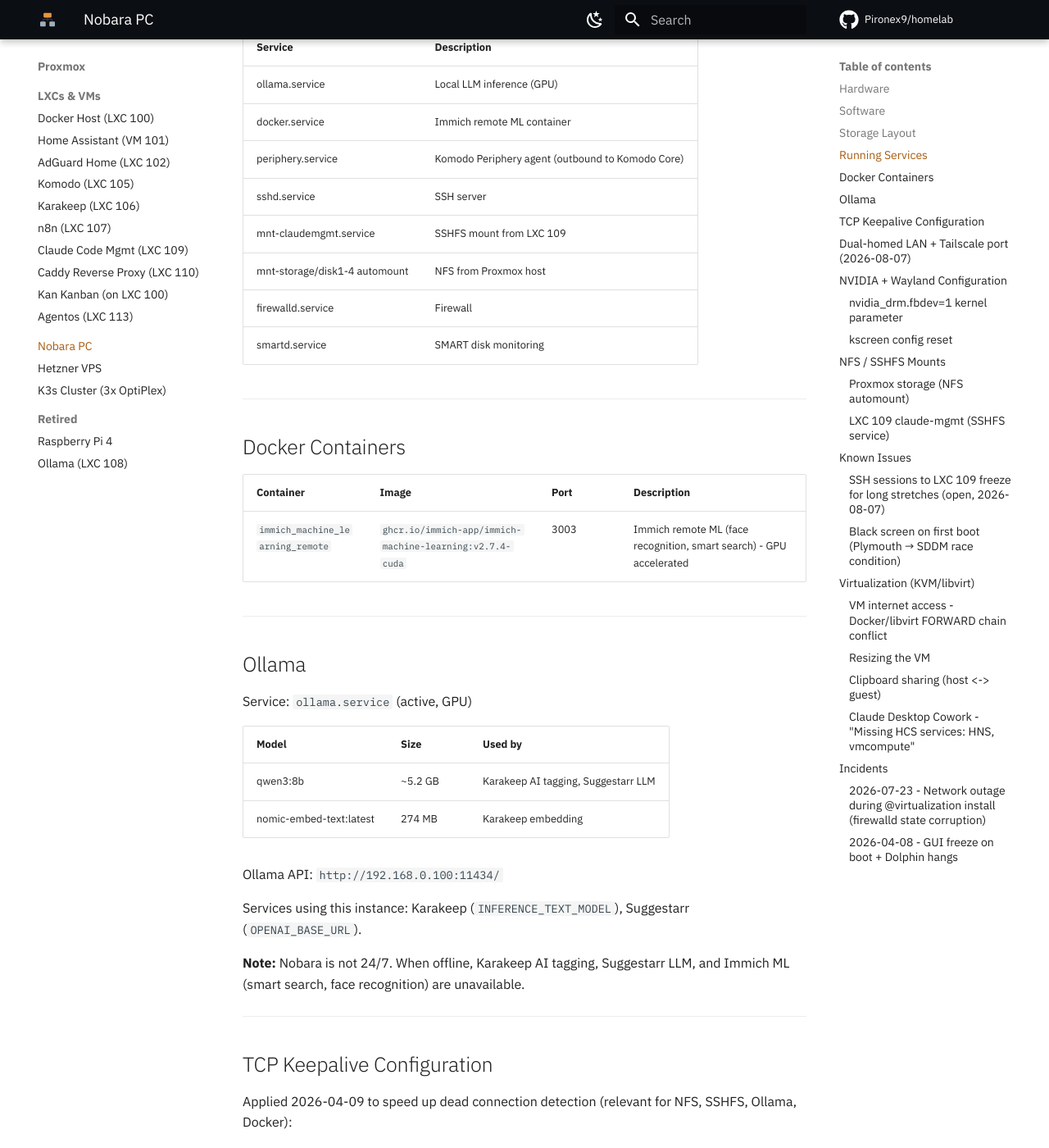
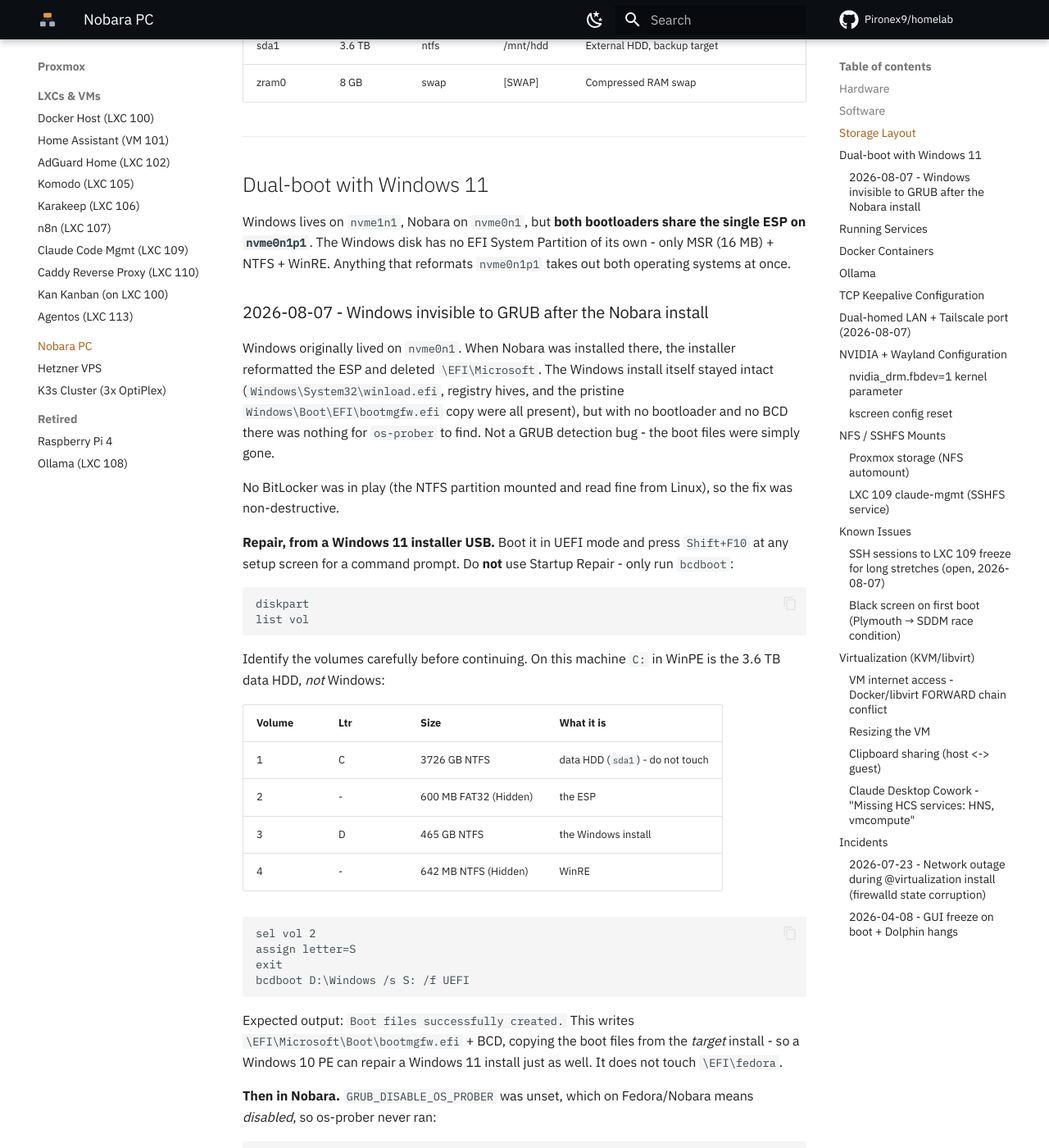
Before and after one commit to Pironex9/homelab, an MkDocs documentation site: the page built from docs/hosts/nobara.md, in a window 1280 px wide and 1400 px high, scrolled down 1551 px. Shown: the whole window at 82% size. Built offline with MkDocs 1.6.1 and Material for MkDocs 9.7.7, drawn with Linux system fonts in a browser that asks for light colours; comment, search, counter and statistics services are not loaded; some of the changed text lies outside the part shown.

Commit message:
docs(nobara): the Windows bootloader was deleted, not undetected, and bcdboot brings it back
Nobara and Windows share the single ESP on nvme0n1p1; the Windows disk has
no EFI partition at all. Installing Nobara over the old Windows disk
reformatted that ESP and took \EFI\Microsoft with it, which reads as "GRUB
did not detect Windows" but is really "there is nothing left to detect".

Records the partition map, the bcdboot repair from a Windows installer USB
(including which WinPE volume is which, since C: there is the data HDD),
and the GRUB_DISABLE_OS_PROBER default that kept os-prober from running
afterwards. Also refreshes the drifted OS/kernel/driver versions.

````diff
--- a/docs/hosts/nobara.md
+++ b/docs/hosts/nobara.md
@@ -23,9 +23,9 @@
 
 | Property | Value |
 |----------|-------|
-| OS | Nobara Linux 43 (KDE Plasma Desktop Edition) |
-| Kernel | 6.19.11-201.nobara.fc43.x86_64 |
-| NVIDIA driver | 595.58.03 |
+| OS | Nobara Linux 44 (KDE Plasma Desktop Edition) |
+| Kernel | 7.1.4-200.nobara.fc44.x86_64 |
+| NVIDIA driver | 595.84 |
 | Desktop | KDE Plasma / Wayland |
 
 Not always on. GPU inference node for the homelab.
@@ -36,10 +36,66 @@
 
 | Device | Size | FS | Mount | Notes |
 |--------|------|----|-------|-------|
+| nvme0n1p1 | 600 MB | vfat | /boot/efi | **The only ESP on the machine** - holds both GRUB and the Windows bootloader |
+| nvme0n1p2 | 2 GB | ext4 | /boot | |
 | nvme0n1p3 | 1.8 TB | btrfs | /home | Main OS drive |
-| nvme1n1p2 | 465 GB | ntfs | /mnt/nvme | Secondary NVMe |
+| nvme0n1p4 | 8.8 GB | swap | [SWAP] | |
+| nvme1n1p2 | 465 GB | ntfs | /mnt/nvme | Secondary NVMe - **also the Windows 11 system partition** |
+| nvme1n1p3 | 642 MB | ntfs | - | Windows recovery (WinRE) |
 | sda1 | 3.6 TB | ntfs | /mnt/hdd | External HDD, backup target |
 | zram0 | 8 GB | swap | [SWAP] | Compressed RAM swap |
+
+---
+
+## Dual-boot with Windows 11
+
+Windows lives on `nvme1n1`, Nobara on `nvme0n1`, but **both bootloaders share the single ESP on `nvme0n1p1`**. The Windows disk has no EFI System Partition of its own - only MSR (16 MB) + NTFS + WinRE. Anything that reformats `nvme0n1p1` takes out both operating systems at once.
+
+### 2026-08-07 - Windows invisible to GRUB after the Nobara install
+
+Windows originally lived on `nvme0n1`. When Nobara was installed there, the installer reformatted the ESP and deleted `\EFI\Microsoft`. The Windows install itself stayed intact (`Windows\System32\winload.efi`, registry hives, and the pristine `Windows\Boot\EFI\bootmgfw.efi` copy were all present), but with no bootloader and no BCD there was nothing for `os-prober` to find. Not a GRUB detection bug - the boot files were simply gone.
+
+No BitLocker was in play (the NTFS partition mounted and read fine from Linux), so the fix was non-destructive.
+
+**Repair, from a Windows 11 installer USB.** Boot it in UEFI mode and press `Shift+F10` at any setup screen for a command prompt. Do **not** use Startup Repair - only run `bcdboot`:
+
+```
+diskpart
+list vol
+```
+
+Identify the volumes carefully before continuing. On this machine `C:` in WinPE is the 3.6 TB data HDD, *not* Windows:
+
+| Volume | Ltr | Size | What it is |
+|---|---|---|---|
+| 1 | C | 3726 GB NTFS | data HDD (`sda1`) - do not touch |
+| 2 | - | 600 MB FAT32 (Hidden) | the ESP |
+| 3 | D | 465 GB NTFS | the Windows install |
+| 4 | - | 642 MB NTFS (Hidden) | WinRE |
+
+```
+sel vol 2
+assign letter=S
+exit
+bcdboot D:\Windows /s S: /f UEFI
+```
+
+Expected output: `Boot files successfully created.` This writes `\EFI\Microsoft\Boot\bootmgfw.efi` + BCD, copying the boot files from the *target* install - so a Windows 10 PE can repair a Windows 11 install just as well. It does not touch `\EFI\fedora`.
+
+**Then in Nobara.** `GRUB_DISABLE_OS_PROBER` was unset, which on Fedora/Nobara means *disabled*, so os-prober never ran:
+
+```bash
+echo 'GRUB_DISABLE_OS_PROBER=false' | sudo tee -a /etc/default/grub
+sudo grub2-mkconfig -o /boot/grub2/grub.cfg
+# Found Windows Boot Manager on /dev/nvme0n1p1@/EFI/Microsoft/Boot/bootmgfw.efi
+```
+
+`bcdboot` normally also puts Windows Boot Manager first in the firmware boot order; here it did not, and GRUB still came up first. If a Windows feature update ever steals the order back:
+
+```bash
+sudo efibootmgr              # note the entry numbers
+sudo efibootmgr -o <Nobara>,<Windows>
+```
 
 ---
 
````
